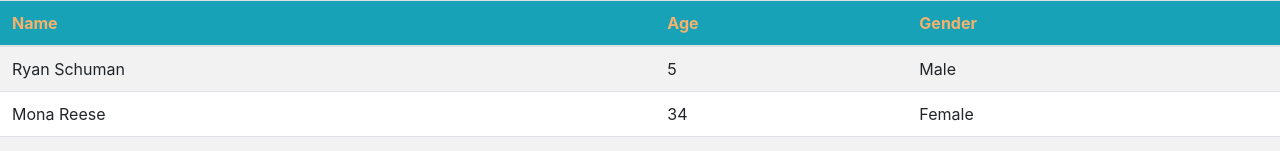
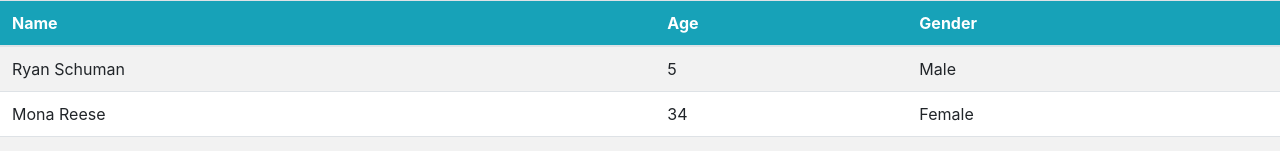
Before and after one commit to AnTIdoTe003/FantaCode_HTML-CSS, a plain HTML site: page index.html in a window 1280 px wide. Shown: the top 151 px of the page. Drawn offline with nearby package versions, Linux system fonts and the light colour scheme.

Commit message:
Update index.html

```diff
--- a/index.html
+++ b/index.html
@@ -6,7 +6,7 @@
 />
 <style>
   th {
-    color: #f6b26b;
+    color: #ffff;
   }
 </style>
 
```
